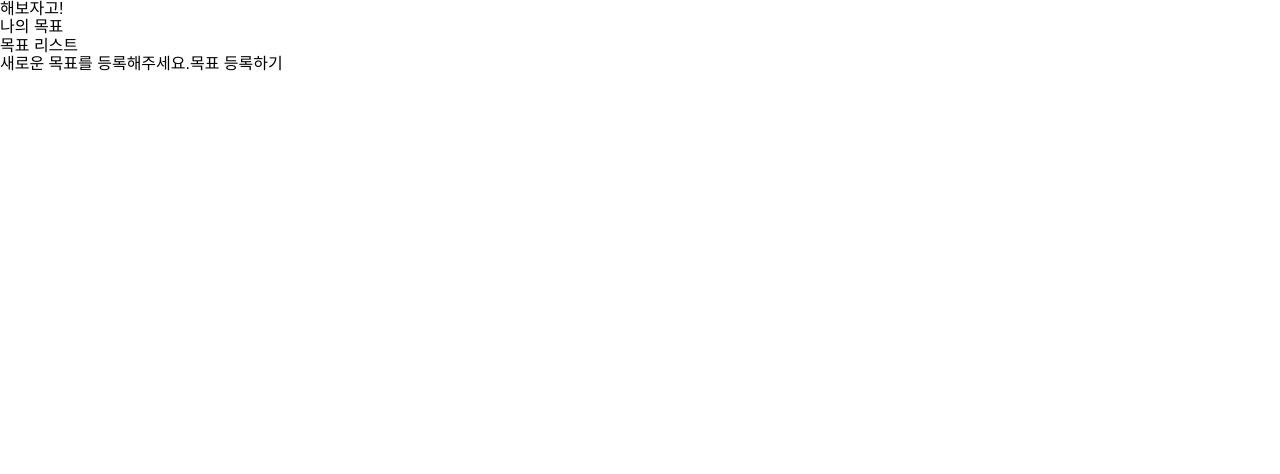
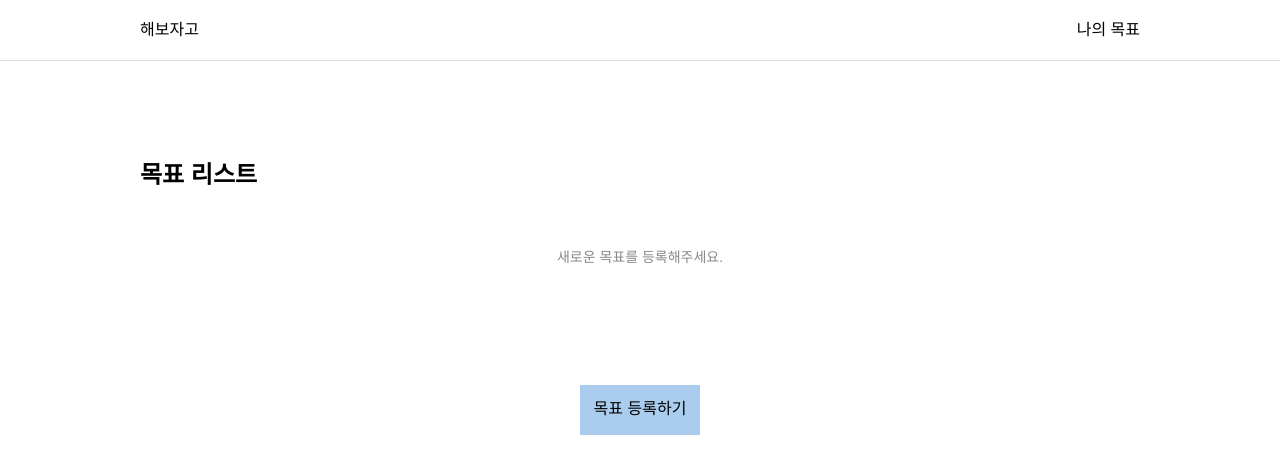
Before and after one commit to CodeSoom-Project/haebojago, a React app: page / in a window 1280 px wide. Shown: the top 474 px of the page. Built offline with nearby package versions, Linux system fonts and the light colour scheme; a web font is replaced by a local one.

Commit message:
헤더, 목표 등록화면 스타일 작업

```diff
--- a/src/App.jsx
+++ b/src/App.jsx
@@ -1,4 +1,6 @@
 import { Route, Routes } from 'react-router-dom';
+
+// import CommonStyledComponents from '../shared/styles/CommonStyledComponents';
 
 import { ThemeProvider } from '@emotion/react';
 import { theme } from './shared/styles/theme';
@@ -8,6 +10,10 @@ import HeaderContainer from './components/HeaderContainer';
 import MissionList from './pages/MissionList';
 import MissionWrite from './pages/MissionWrite';
 
+import CommonStyledComponents from './shared/styles/CommonStyledComponents';
+
+const { Area, PageContainer } = CommonStyledComponents;
+
 export default function App() {
   return (
     <ThemeProvider theme={theme}>
@@ -15,10 +21,14 @@ export default function App() {
 
       <HeaderContainer />
 
-      <Routes>
-        <Route path="/" element={<MissionList />} />
-        <Route path="/writemission" element={<MissionWrite />} />
-      </Routes>
+      <PageContainer>
+        <Area>
+          <Routes>
+            <Route path="/" element={<MissionList />} />
+            <Route path="/writemission" element={<MissionWrite />} />
+          </Routes>
+        </Area>
+      </PageContainer>
     </ThemeProvider>
   );
 }
--- a/src/components/HeaderContainer.jsx
+++ b/src/components/HeaderContainer.jsx
@@ -1,13 +1,33 @@
 import { Link } from 'react-router-dom';
+
+import styled from '@emotion/styled';
+
+import CommonStyledComponents from '../shared/styles/CommonStyledComponents';
+
+const { Area } = CommonStyledComponents;
+
+const Header = styled.header`
+  border-bottom: 1px solid #ddd;
+`;
+const HeaderArea = styled(Area)`
+  display: flex;
+  align-items: center;
+  justify-content: space-between;
+  height: 60px;
+`;
 
 export default function HeaderContainer() {
   return (
-    <header>
-      <h1>해보자고!</h1>
+    <Header>
+      <HeaderArea>
+        <h1>
+          <Link to="/">해보자고</Link>
+        </h1>
 
-      <nav>
-        <Link to="/">나의 목표</Link>
-      </nav>
-    </header>
+        <nav>
+          <Link to="/">나의 목표</Link>
+        </nav>
+      </HeaderArea>
+    </Header>
   );
 }
--- a/src/pages/MissionList.jsx
+++ b/src/pages/MissionList.jsx
@@ -1,22 +1,73 @@
 import { Link } from 'react-router-dom';
+
+import styled from '@emotion/styled';
+
+import CommonStyledComponents from '../shared/styles/CommonStyledComponents';
+
+const { CommonTitle } = CommonStyledComponents;
+
+const MissionItem = styled.div`
+  display: flex;
+  flex-direction: column;
+  margin-bottom: 20px;
+  min-height: 200px;
+  border-radius: 10px;
+  line-height: 1.3;
+  padding: 20px 15px;
+  box-shadow: 0 0 10px 10px rgba(0, 0, 0, 0.05);
+`;
+const MissionTitle = styled.p`
+  margin-bottom: 20px;
+  font-weight: 700;
+  font-size: 18px;
+`;
+const MissionSaying = styled.p`
+  color: #333;
+`;
+const MissionCount = styled.p`
+  margin-top: auto;
+`;
+const MissionNoContents = styled.p`
+  margin: 60px 0;
+  font-size: 14px;
+  color: #888;
+  text-align: center;
+`;
+const ButtonItems = styled.div`
+  display: flex;
+  align-items: center;
+  justify-content: center;
+`;
+const Button = styled(Link)`
+  display: flex;
+  align-items: center;
+  justify-content: center;
+  margin-top: 60px;
+  width: 120px;
+  height: 50px;
+  background-color: #ace;
+`;
 
 export default function MissionList() {
   const missionItems = JSON.parse(localStorage.getItem('newData'));
 
   return (
     <div>
-      목표 리스트
-      <br />
+      <CommonTitle>목표 리스트</CommonTitle>
+
       {missionItems ? (
-        <div>
-          <p>목표 : {missionItems.title}</p>
-          <p>포부한마디 : {missionItems.saying}</p>
-          <p>인증 : 인증횟수 /  {missionItems.count}</p>
-        </div>
+        <MissionItem>
+          <MissionTitle>{missionItems.title}</MissionTitle>
+          <MissionSaying>{missionItems.saying}</MissionSaying>
+          <MissionCount>인증횟수 / {missionItems.count}</MissionCount>
+        </MissionItem>
       ) : (
-        '새로운 목표를 등록해주세요.'
+        <MissionNoContents>새로운 목표를 등록해주세요.</MissionNoContents>
       )}
-      <Link to="/writemission">목표 등록하기</Link>
+
+      <ButtonItems>
+        <Button to="/writemission">목표 등록하기</Button>
+      </ButtonItems>
     </div>
   );
 }
--- /dev/null
+++ b/src/shared/styles/CommonStyledComponents.js
@@ -0,0 +1,34 @@
+import styled from '@emotion/styled';
+import { theme } from './theme';
+
+// page wrap
+const PageContainer = styled.div`
+  padding: 30px 0;
+  ${theme.mq.lg} {
+    padding: 100px 0;
+  }
+`;
+
+// area
+const Area = styled.div`
+  width: 100%;
+  padding: 0 ${theme.gutter.mobile};
+  margin: 0 auto;
+  ${theme.mq.lg} {
+    max-width: 1200px;
+    padding: 0 ${theme.gutter.pc};
+  }
+`;
+
+const CommonTitle = styled.h2`
+  margin-bottom: 20px;
+  font-size: 24px;
+  font-weight: 700;
+`;
+
+const CommonStyledComponents = {
+  PageContainer,
+  Area,
+  CommonTitle,
+};
+export default CommonStyledComponents;
```
